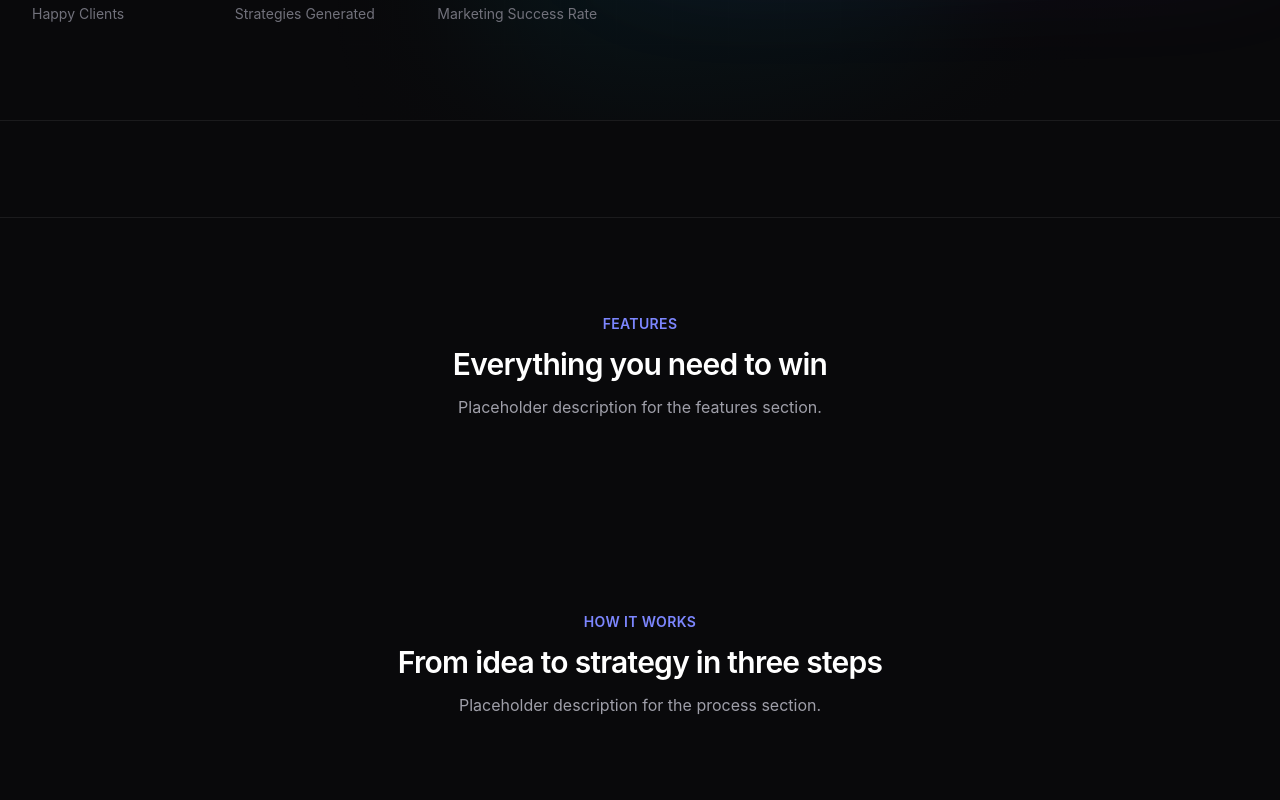
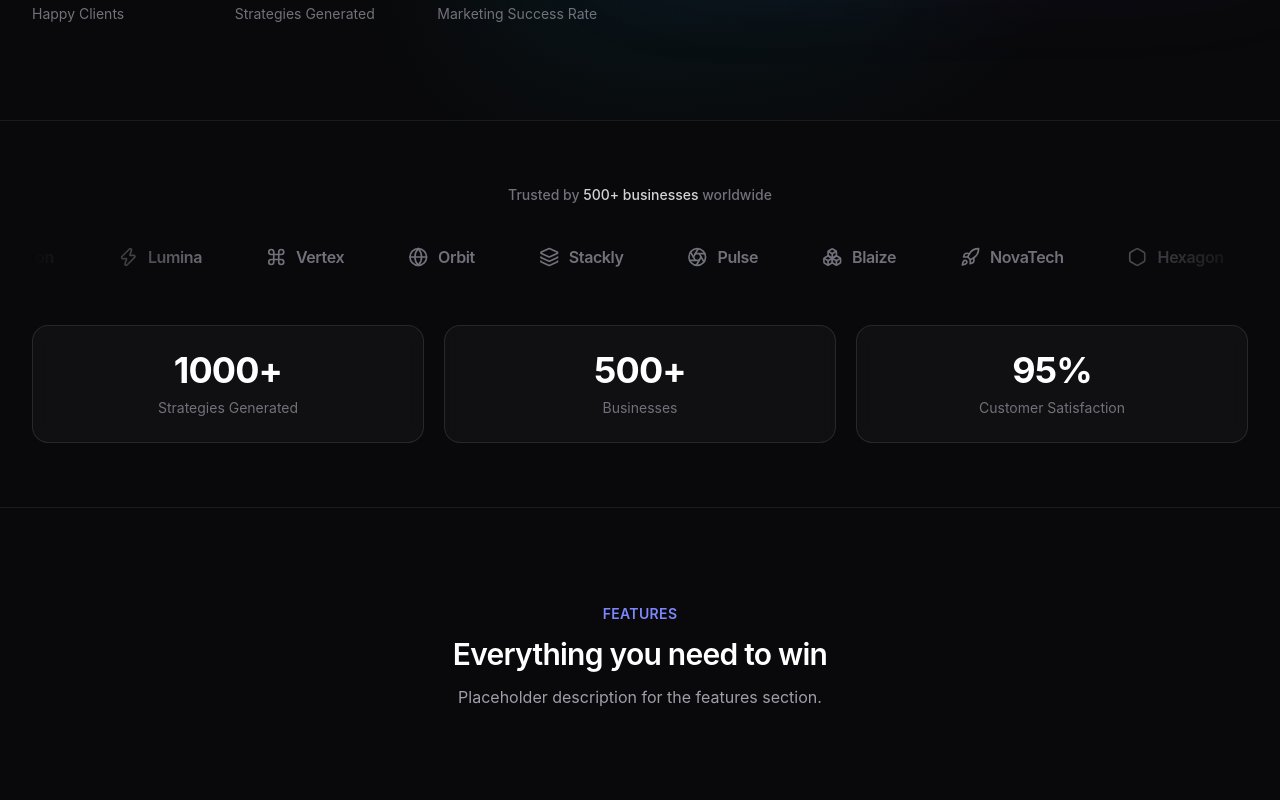
Before and after one commit to Mirghalib/market-mind-ai, a React (Vite) app in the folder frontend/: page / in a window 1280 px wide. Shown: the part 740-1540 px from the top of the page. Built offline with nearby package versions, Linux system fonts and the light colour scheme; no server answers.

Commit message:
feat: add trusted by section

```diff
--- a/frontend/src/components/landing/TrustedBy.jsx
+++ b/frontend/src/components/landing/TrustedBy.jsx
@@ -1,12 +1,112 @@
+import { useEffect, useRef } from 'react'
+import { motion, useInView, animate } from 'framer-motion'
+import {
+  Aperture,
+  Boxes,
+  Command,
+  Globe,
+  Hexagon,
+  Layers,
+  Rocket,
+  Zap,
+} from 'lucide-react'
+import { cn } from '@/utils/cn'
+
+const companies = [
+  { name: 'NovaTech', icon: Rocket },
+  { name: 'Hexagon', icon: Hexagon },
+  { name: 'Lumina', icon: Zap },
+  { name: 'Vertex', icon: Command },
+  { name: 'Orbit', icon: Globe },
+  { name: 'Stackly', icon: Layers },
+  { name: 'Pulse', icon: Aperture },
+  { name: 'Blaize', icon: Boxes },
+]
+
+const stats = [
+  { label: 'Strategies Generated', value: 1000, suffix: '+' },
+  { label: 'Businesses', value: 500, suffix: '+' },
+  { label: 'Customer Satisfaction', value: 95, suffix: '%' },
+]
+
+function Counter({ value, suffix }) {
+  const ref = useRef(null)
+  const inView = useInView(ref, { once: true, margin: '-40px' })
+
+  useEffect(() => {
+    if (!inView) return
+    const controls = animate(0, value, {
+      duration: 1.4,
+      ease: 'easeOut',
+      onUpdate: (v) => {
+        if (ref.current) ref.current.textContent = `${Math.round(v)}${suffix}`
+      },
+    })
+    return () => controls.stop()
+  })
+
+  return <span ref={ref}>0{suffix}</span>
+}
+
+function LogoMark({ name, icon: Icon }) {
+  return (
+    <div className="flex shrink-0 items-center gap-2.5 text-zinc-500 transition-colors duration-200 hover:text-zinc-300">
+      <Icon size={20} />
+      <span className="text-base font-semibold tracking-tight">{name}</span>
+    </div>
+  )
+}
+
 export default function TrustedBy() {
   return (
     <section
       id="trusted-by"
       aria-label="Trusted by leading companies"
-      className="border-y border-zinc-800/60 bg-zinc-950 py-12"
+      className="border-y border-zinc-800/60 bg-zinc-950 py-16"
     >
       <div className="mx-auto max-w-7xl px-4 sm:px-6 lg:px-8">
-        {/* Content: company logo strip */}
+        <p className="text-center text-sm font-medium text-zinc-500">
+          Trusted by <span className="text-zinc-300">500+ businesses</span>{' '}
+          worldwide
+        </p>
+
+        {/* Logo marquee */}
+        <div className="relative mt-10 overflow-hidden [mask-image:linear-gradient(to_right,transparent,black_15%,black_85%,transparent)]">
+          <motion.div
+            animate={{ x: ['0%', '-50%'] }}
+            transition={{ duration: 30, repeat: Infinity, ease: 'linear' }}
+            className="flex w-max gap-16 pr-16 hover:[animation-play-state:paused]"
+          >
+            {[...companies, ...companies].map((company, i) => (
+              <LogoMark
+                key={`${company.name}-${i}`}
+                name={company.name}
+                icon={company.icon}
+              />
+            ))}
+          </motion.div>
+        </div>
+
+        {/* Stat cards */}
+        <div className="mt-14 grid gap-5 sm:grid-cols-3">
+          {stats.map((stat, i) => (
+            <motion.div
+              key={stat.label}
+              initial={{ opacity: 0, y: 24 }}
+              whileInView={{ opacity: 1, y: 0 }}
+              viewport={{ once: true, margin: '-60px' }}
+              transition={{ duration: 0.5, delay: i * 0.1, ease: 'easeOut' }}
+              className="group relative overflow-hidden rounded-2xl border border-white/10 bg-white/[0.03] p-6 text-center backdrop-blur transition-colors duration-300 hover:border-indigo-500/30 hover:bg-white/[0.05]"
+            >
+              <div className="pointer-events-none absolute -top-16 left-1/2 h-32 w-32 -translate-x-1/2 rounded-full bg-indigo-500/10 blur-2xl transition-opacity duration-300 group-hover:opacity-100 sm:opacity-0" />
+
+              <p className="text-4xl font-bold tracking-tight text-white">
+                <Counter value={stat.value} suffix={stat.suffix} />
+              </p>
+              <p className="mt-2 text-sm text-zinc-500">{stat.label}</p>
+            </motion.div>
+          ))}
+        </div>
       </div>
     </section>
   )
```
Also changed, not shown: frontend/.commandcode/taste/taste/taste.md.
